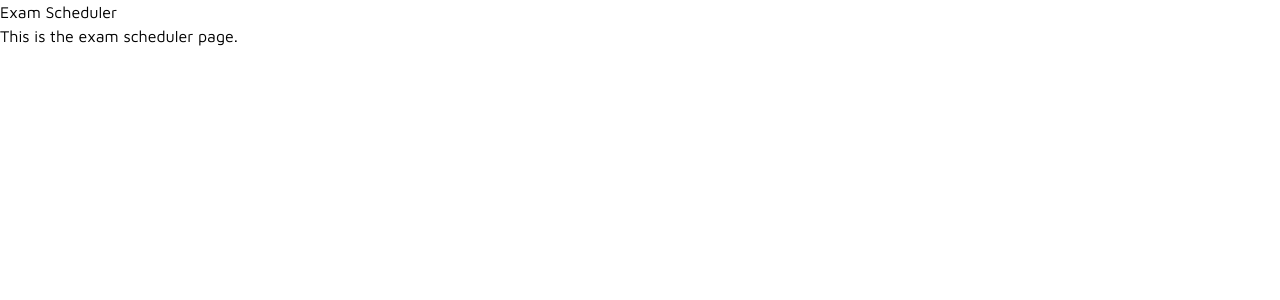
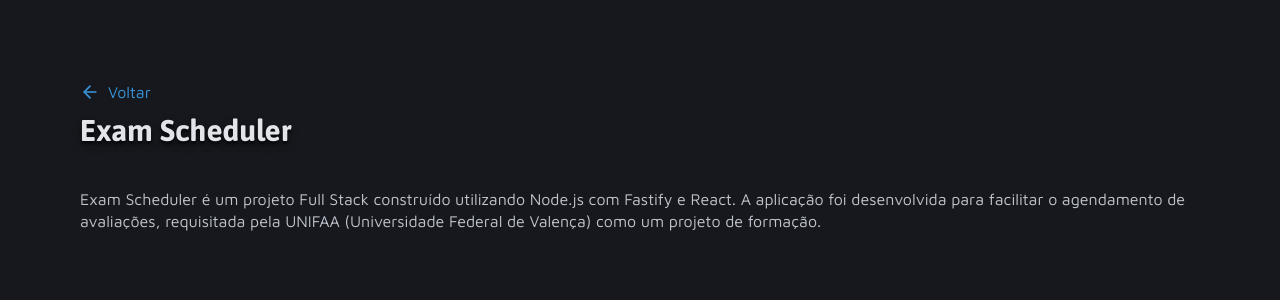
Before and after one commit to matheusc1/portfolio, a React (Vite) app: page /exam-scheduler in a window 1280 px wide. Shown: the top 300 px of the page. Built offline with nearby package versions, Linux system fonts and the light colour scheme.

Commit message:
feat: add header and project description to exam scheduler project page

```diff
--- a/src/pages/exam-scheduler.tsx
+++ b/src/pages/exam-scheduler.tsx
@@ -1,8 +1,24 @@
+import { LucideArrowLeft } from 'lucide-react'
+import { NavLink } from 'react-router'
+
 export function ExamScheduler() {
   return (
-    <div>
-      <h1>Exam Scheduler</h1>
-      <p>This is the exam scheduler page.</p>
+    <div className="h-dvh w-full bg-gray-500 flex flex-col items-start px-20 py-20 gap-10">
+      <div className="space-y-2">
+        <NavLink to="/" className="flex gap-2  items-center text-blue">
+          <LucideArrowLeft className="size-5" />
+          Voltar
+        </NavLink>
+        <h2 className="text-gray-100 font-title leading-title text-3xl text-shadow-lg/40">
+          Exam Scheduler
+        </h2>
+      </div>
+      <p className="text-gray-200 leading-text">
+        Exam Scheduler é um projeto Full Stack construído utilizando Node.js com
+        Fastify e React. A aplicação foi desenvolvida para facilitar o
+        agendamento de avaliações, requisitada pela UNIFAA (Universidade Federal
+        de Valença) como um projeto de formação.
+      </p>
     </div>
   )
 }
```
